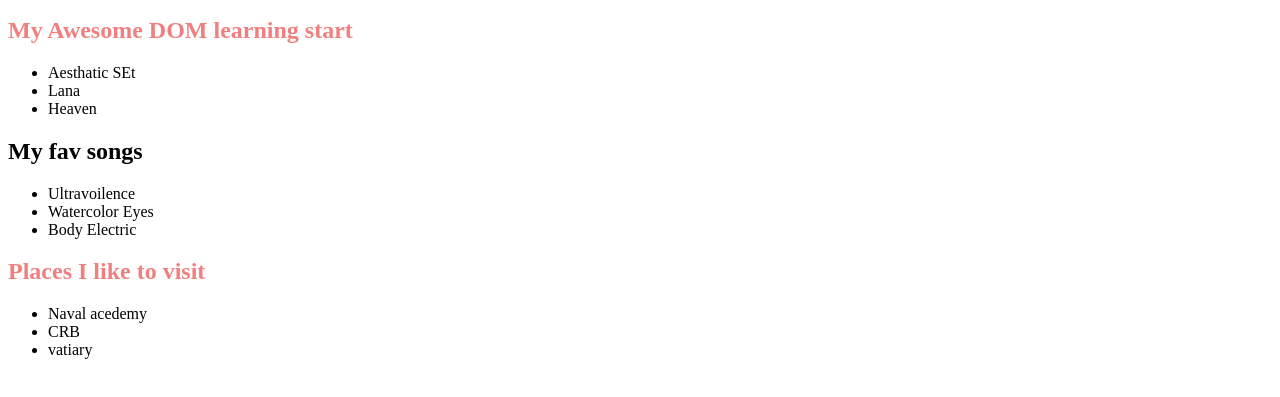
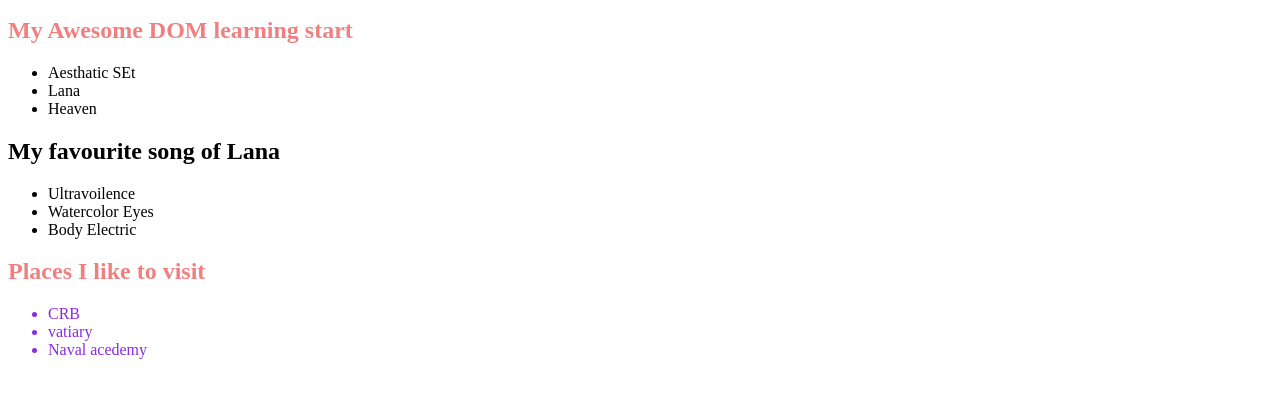
Before and after one commit to Sanjidakter/tour-of-dom, a plain HTML site: page index.html in a window 1280 px wide. Shown: the part 119-516 px from the top of the page. Drawn offline with Linux system fonts and the light colour scheme.

Commit message:
2nd commit

```diff
--- a/index.html
+++ b/index.html
@@ -21,7 +21,7 @@
                 <li>Heaven</li>
             </ul>
             </section>
-            <section>
+            <section class="place-container">
                 <h1 id="song-name">My fav songs</h1>
                 <ul>
                     <li>Ultravoilence</li>
@@ -32,11 +32,9 @@
             <section>
                 <h1 id="places-title">Places I like to visit</h1>
                 <ul>
-                    <li>Naval
-                        acedemy
-                    </li>
-                    <li>CRB</li>
-                    <li>vatiary</li>
+                    <li class="important-places">CRB</li>
+                    <li class="important-places">vatiary</li>
+                    <li class="important-places">Naval acedemy</li>
                 </ul>
             </section>
         </main>
@@ -53,14 +51,23 @@
         const liCollection = document.getElementsByTagName('li');
         for(const li of liCollection)
         {
-            console.log(li.innerText);
+            //console.log(li.innerText);
         }
 
         const allHeadings = document.getElementsByTagName('h1');
         for(const h1 of allHeadings)
         {
-            console.log(h1.innerText);
+            //console.log(h1.innerText);
         }
+        const places = document.getElementsByClassName('important-places');
+        for(const place of places)
+        {
+            console.log(place.innerText);
+        }
+        const songTitle = document.getElementById('song-name');
+        songTitle.innerText = 'My favourite song of Lana';
     </script>
 </body>
 </html>
+
+<!-- 3.10 min -->
--- a/styles/style.css
+++ b/styles/style.css
@@ -5,3 +5,7 @@ h1{
 {
     color: black;
 }
+
+.important-places{
+    color: blueviolet;
+}
```
